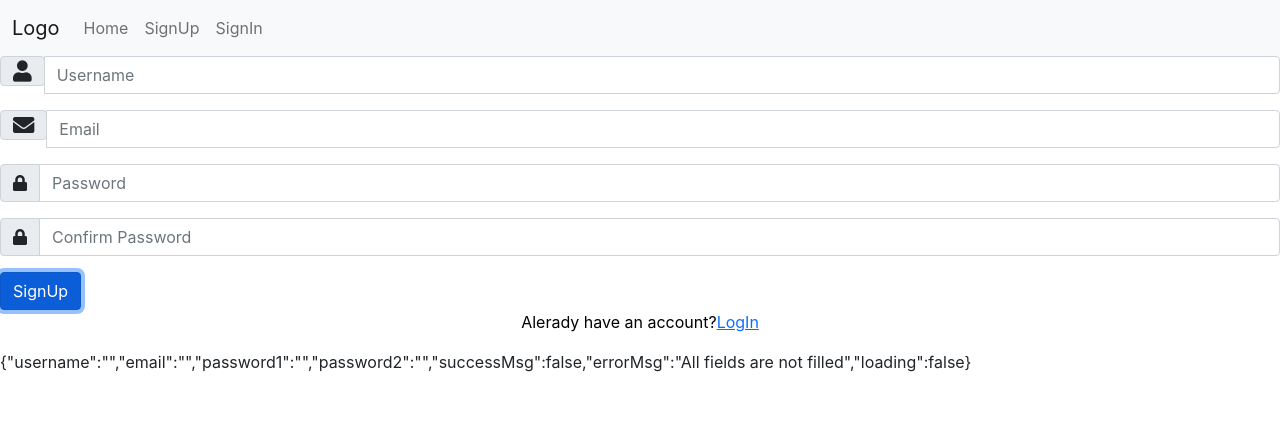
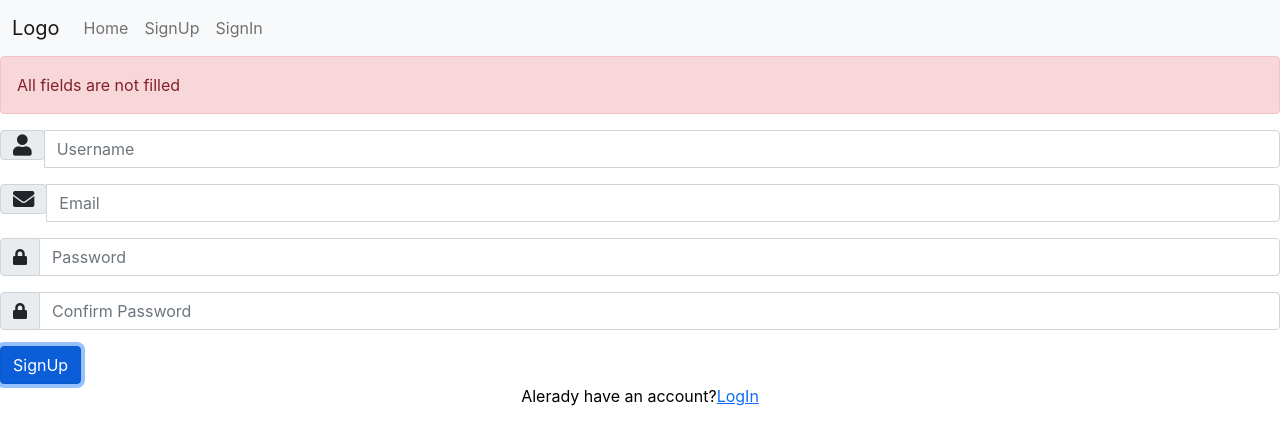
Before and after one commit to Smr0303/Restraunt, a React (Create React App) app in the folder client/: page /SignUp in a window 1280 px wide. Both pictures are taken after a click on the button "SignUp". Shown: the top 444 px of the page. Built offline with nearby package versions, Linux system fonts and the light colour scheme.

Commit message:
Completed signup

```diff
--- a/client/src/components/SignUp.js
+++ b/client/src/components/SignUp.js
@@ -1,9 +1,10 @@
 import React, { useState } from "react";
 import { Link } from "react-router-dom";
-import isEmpty from 'validator/lib/isEmpty';
-import isEmail from 'validator/lib/isEmail';
-import equals from 'validator/lib/equals';
-
+import isEmpty from "validator/lib/isEmpty";
+import isEmail from "validator/lib/isEmail";
+import equals from "validator/lib/equals";
+import {successMessage,errorMessage} from "./helpers/Message";
+import Loading from "./helpers/Loading";
 
 export default function SignUp() {
   const [formData, setdata] = useState({
@@ -29,39 +30,46 @@ export default function SignUp() {
     setdata({
       ...formData,
       [e.target.name]: e.target.value,
+      successMsg:"",
+      errorMsg:"",
     });
   };
   const handleSubmit = (e) => {
     e.preventDefault();
-    if(isEmpty(username)||isEmpty(email)||isEmpty(password1)||isEmpty(password2)){
+    if (
+      isEmpty(username) ||
+      isEmpty(email) ||
+      isEmpty(password1) ||
+      isEmpty(password2)
+    ) {
       setdata({
         ...formData,
-  errorMsg:"All fields are not filled"
+        errorMsg: "All fields are not filled",
       });
-    }
-
-    else if(!isEmail(email)){
+    } else if (!isEmail(email)) {
       setdata({
         ...formData,
-     errorMsg:"Email is invalid"
-      })
-    }
-    else if(!equals(password1,password2)){
+        errorMsg: "Email is invalid",
+      });
+    } else if (!equals(password1, password2)) {
       setdata({
         ...formData,
-     errorMsg:"Passwords do not match"
+        errorMsg: "Passwords do not match",
       });
-    }
-    else{
-      //SUCCESS
-
+    } else {
+     setdata({
+       ...formData,
+       successMsg:"SignUp completed"
+     })
     }
   };
 
-
-
   return (
-    <form type="submit" className="sign-up-form">
+    <div>
+      {loading&&Loading()}
+      {errorMsg&&errorMessage(errorMsg)}
+      {successMsg&&successMessage(successMsg)}
+      <form type="submit" className="sign-up-form" noValidate>
         {/*username*/}
         <div className="input-group mb-3">
           <div className="input-group-prepend">
@@ -144,8 +152,8 @@ setdata({
             {""}
             Alerady have an account?<Link to="/SignIn">LogIn</Link>
           </p>
-        <p>{JSON.stringify(formData)}</p>
         </div>
       </form>
+    </div>
   );
 }
--- /dev/null
+++ b/client/src/components/helpers/Loading.js
@@ -0,0 +1,32 @@
+import React from "react";
+
+export default function Loading() {
+  return (
+    <>
+      <div className="spinner-border text-primary" role="status">
+        <span className="sr-only">Loading...</span>
+      </div>
+      <div className="spinner-border text-secondary" role="status">
+        <span className="sr-only">Loading...</span>
+      </div>
+      <div className="spinner-border text-success" role="status">
+        <span className="sr-only">Loading...</span>
+      </div>
+      <div className="spinner-border text-danger" role="status">
+        <span className="sr-only">Loading...</span>
+      </div>
+      <div className="spinner-border text-warning" role="status">
+        <span className="sr-only">Loading...</span>
+      </div>
+      <div className="spinner-border text-info" role="status">
+        <span className="sr-only">Loading...</span>
+      </div>
+      <div className="spinner-border text-light" role="status">
+        <span className="sr-only">Loading...</span>
+      </div>
+      <div className="spinner-border text-dark" role="status">
+        <span className="sr-only">Loading...</span>
+      </div>
+    </>
+  );
+}
--- /dev/null
+++ b/client/src/components/helpers/Message.js
@@ -0,0 +1,20 @@
+import React from "react";
+
+export  function errorMessage(msg) {
+  return (
+    <div>
+      <div className="alert alert-danger" role="alert">
+      {msg}
+      </div>
+    </div>
+  );
+}
+export  function successMessage(msg) {
+  return (
+    <div>
+      <div className="alert alert-success" role="alert">
+      {msg}
+      </div>
+    </div>
+  );
+}
```
Lines whose indentation alone changed are shown as unchanged.
